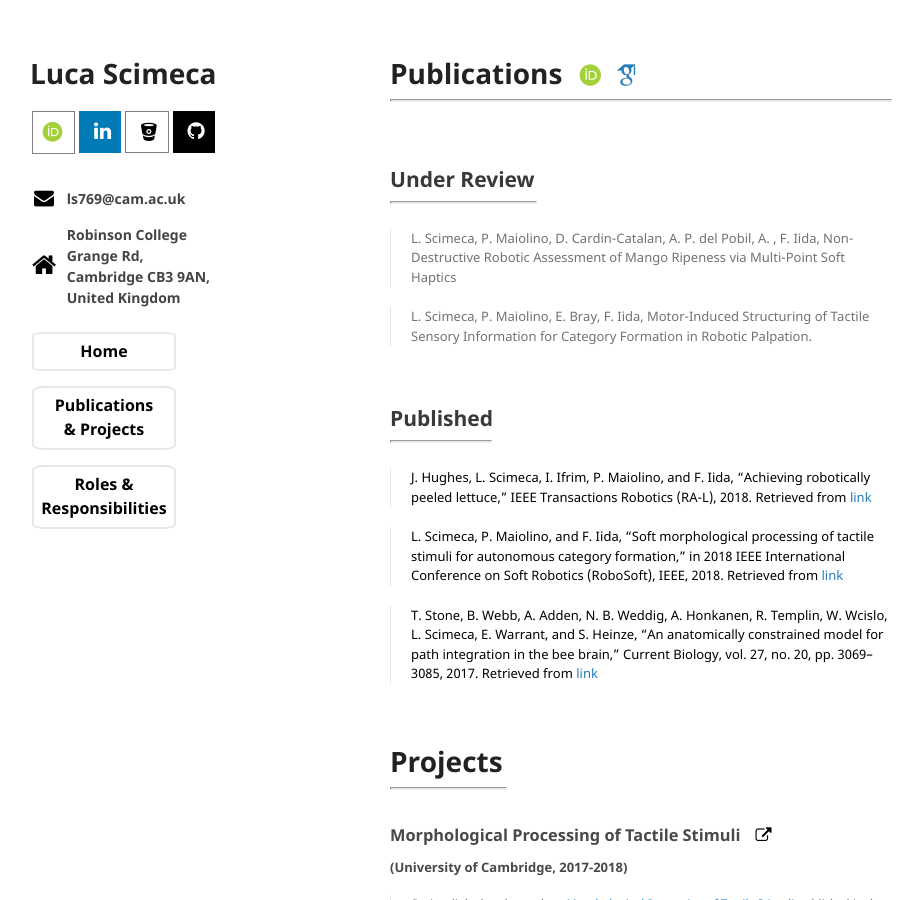
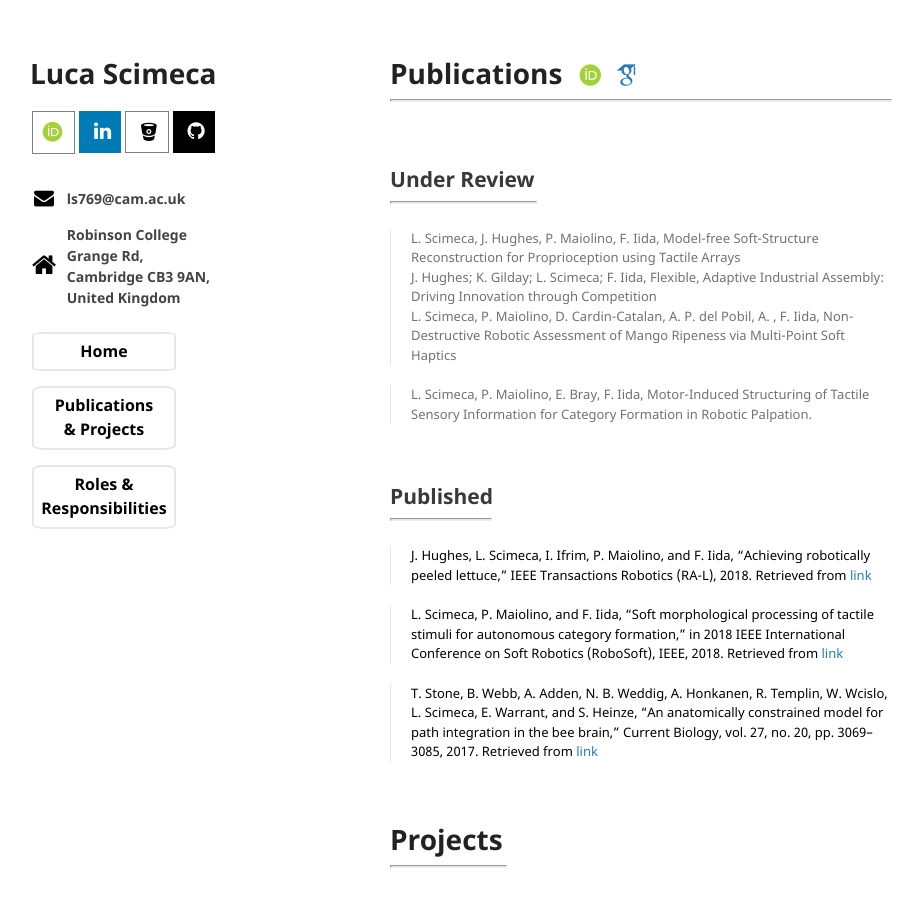
Before and after one commit to lucascimeca/lucascimeca.github.io, a Jekyll site: the page built from publications.md, in a window 1280 px wide and 900 px high. Shown: the whole window, without its empty margins (180-1103 px from the left). Built offline with Jekyll 4.4.1, drawn with Linux system fonts in a browser that asks for light colours; nearby versions of some CDN libraries; some web fonts are replaced; the repository's description, which GitHub fills in, is left out; our own code applies the rules of GitHub Pages for plain Markdown files.

Commit message:
Update publications.md

```diff
--- a/publications.md
+++ b/publications.md
@@ -9,6 +9,10 @@ layout: default
 
 ## [](#review) Under Review
 <hr style="width: 145px">
+
+> <div style="font-size: 13px"> L. Scimeca, J. Hughes, P. Maiolino, F. Iida, Model-free Soft-Structure Reconstruction for Proprioception using Tactile Arrays </div>
+
+> <div style="font-size: 13px"> J. Hughes; K. Gilday; L. Scimeca; F. Iida, Flexible, Adaptive Industrial Assembly: Driving Innovation through Competition</div>
 
 > <div style="font-size: 13px"> L. Scimeca, P. Maiolino, D. Cardin-Catalan, A. P. del Pobil, A. , F. Iida, Non-Destructive Robotic Assessment of Mango Ripeness via Multi-Point Soft Haptics</div>
 <p></p>
```
